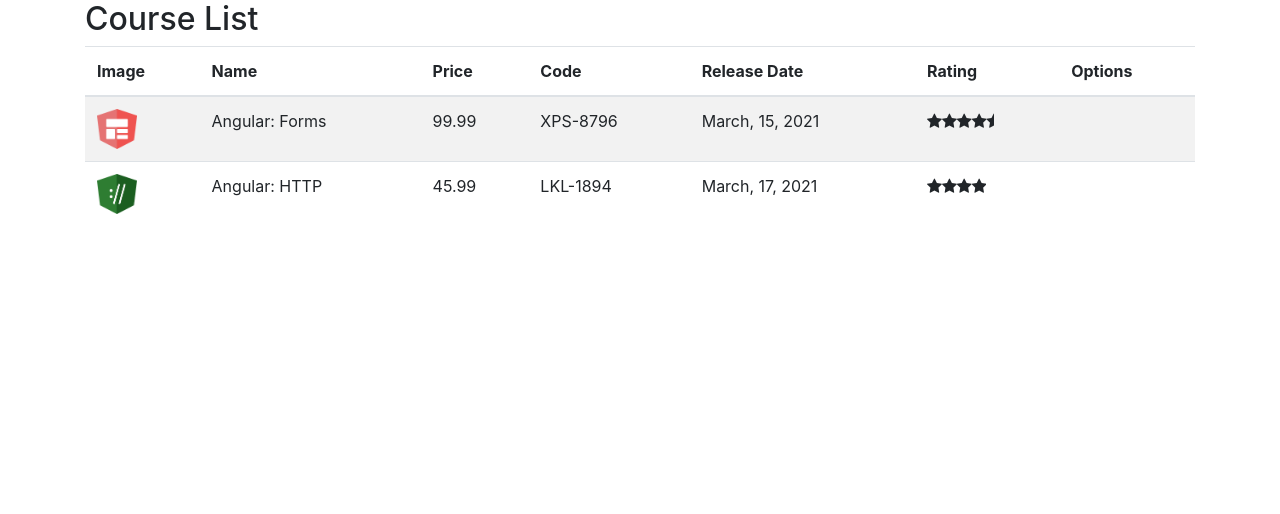
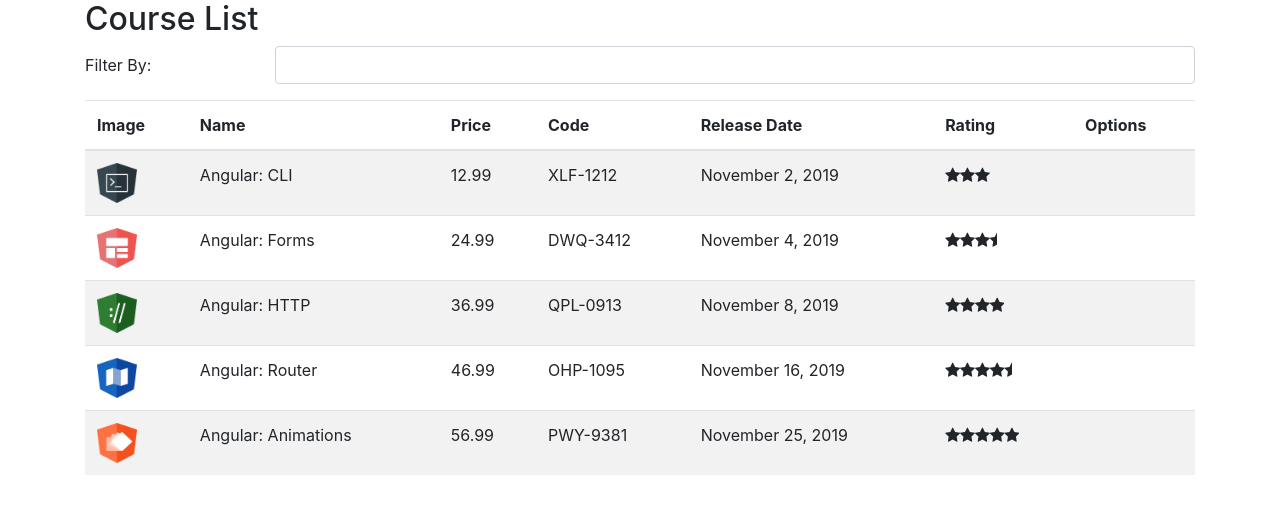
Before and after one commit to gabrielfirmo/introducao-angular, an Angular app: page / in a window 1280 px wide. Shown: the top 514 px of the page. Built offline with nearby package versions, Linux system fonts and the light colour scheme.

Commit message:
feat:Filtrar cursos por nome

```diff
--- a/src/app/courses/course-list.component.html
+++ b/src/app/courses/course-list.component.html
@@ -1,4 +1,11 @@
 <h2>Course List</h2>
+<div class="form-group row">
+    <label class="col-sm-2 col-form-label">Filter By:</label>
+
+    <div class="col-sm-10">
+        <input [(ngModel)] = "filter" class="form-control">
+    </div>
+</div>
 
 <table class="table table-striped">
     <thead>
@@ -14,7 +21,7 @@
     </thead>
 
     <tbody>
-        <tr *ngFor="let course of courses">
+        <tr *ngFor="let course of filteredCourses">
             <td><img [src]="course.imageUrl" width="40" height="40"></td>
             <td>{{course.name}}</td>
             <td>{{course.price}}</td>
--- a/src/app/courses/course-list.component.ts
+++ b/src/app/courses/course-list.component.ts
@@ -1,35 +1,26 @@
 import {Component, OnInit} from '@angular/core';
 import { Course } from './course';
+import { CourseService } from './course.service';
 
 @Component({
     selector: 'app-course-list',
     templateUrl: './course-list.component.html'
 })
 export class CourseListComponent implements OnInit{
-    courses: Course[] = [];
+    filteredCourses: Course[] = [];
+    _courses: Course[] = [];
+    _filterBy: string='';
 
+    constructor (private courseService: CourseService){}
     ngOnInit(): void{
-        this.courses = [
-            {
-                id: 1,
-                name:'Angular: Forms',
-                imageUrl: '/assets/images/forms.png',
-                price: 99.99,
-                code: 'XPS-8796',
-                duration: 120,
-                rating: 4.5,
-                releaseDate: 'March, 15, 2021'
-            },
-            {
-                id: 2,
-                name:'Angular: HTTP',
-                imageUrl: '/assets/images/http.png',
-                price: 45.99,
-                code: 'LKL-1894',
-                duration: 80,
-                rating: 4,
-                releaseDate: 'March, 17, 2021'
-            }
-        ]
+        this._courses = this.courseService.retrieveAll();
+        this.filteredCourses = this._courses;
+    }
+    set filter(value: string){
+        this._filterBy = value;
+        this.filteredCourses = this._courses.filter((course: Course)=> (course.name || '').toLocaleLowerCase().indexOf(this._filterBy.toLocaleLowerCase()) > -1);
+    }
+    get filter(){
+        return this._filterBy;
     }
 }
--- /dev/null
+++ b/src/app/courses/course.service.ts
@@ -0,0 +1,69 @@
+import { Injectable } from "@angular/core";
+import { Course } from "./course";
+
+@Injectable({
+    providedIn: 'root'
+})
+export class CourseService {
+    retrieveAll(): Course[]{
+        return COURSES;
+    }
+}
+
+var COURSES: Course[] = [
+    {
+        id: 1,
+        name: 'Angular: CLI',
+        releaseDate: 'November 2, 2019',
+        description: 'Neste curso, os alunos irão obter um grande conhecimento nos principais recursos do CLI.',
+        duration: 120,
+        code: 'XLF-1212',
+        rating: 3,
+        price: 12.99,
+        imageUrl: '/assets/images/cli.png',
+    },
+    {
+        id: 2,
+        name: 'Angular: Forms',
+        releaseDate: 'November 4, 2019',
+        description: 'Neste curso, os alunos irão obter um conhecimento aprofundado sobre os recursos disponíveis no módulo de Forms.',
+        duration: 80,
+        code: 'DWQ-3412',
+        rating: 3.5,
+        price: 24.99,
+        imageUrl: '/assets/images/forms.png',
+    },
+    {
+        id: 3,
+        name: 'Angular: HTTP',
+        releaseDate: 'November 8, 2019',
+        description: 'Neste curso, os alunos irão obter um conhecimento aprofundado sobre os recursos disponíveis no módulo de HTTP.',
+        duration: 80,
+        code: 'QPL-0913',
+        rating: 4.0,
+        price: 36.99,
+        imageUrl: '/assets/images/http.png',
+    },
+    {
+        id: 4,
+        name: 'Angular: Router',
+        releaseDate: 'November 16, 2019',
+        description: 'Neste curso, os alunos irão obter um conhecimento aprofundado sobre os recursos disponíveis no módulo de Router.',
+        duration: 80,
+        code: 'OHP-1095',
+        rating: 4.5,
+        price: 46.99,
+        imageUrl: '/assets/images/router.png',
+    },
+    {
+        id: 5,
+        name: 'Angular: Animations',
+        releaseDate: 'November 25, 2019',
+        description: 'Neste curso, os alunos irão obter um conhecimento aprofundado sobre os recursos disponíveis sobre Animation.',
+        duration: 80,
+        code: 'PWY-9381',
+        rating: 5,
+        price: 56.99,
+        imageUrl: '/assets/images/animations.png',
+    }
+];
--- a/src/app/courses/course.ts
+++ b/src/app/courses/course.ts
@@ -7,4 +7,5 @@ export class Course{
     duration: number | undefined;
     rating: number =0;
     releaseDate: string | undefined;
+    description: string | undefined;
 }
```
